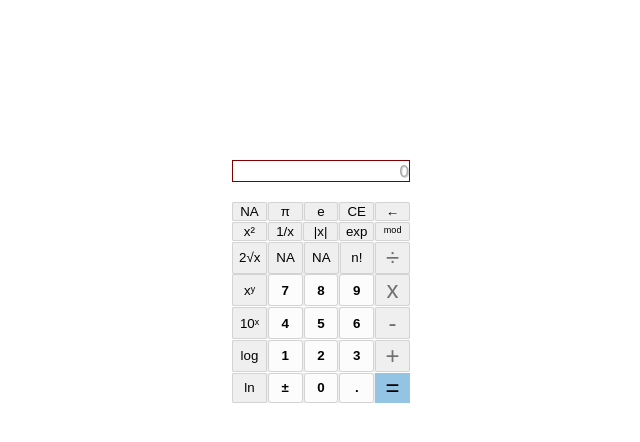
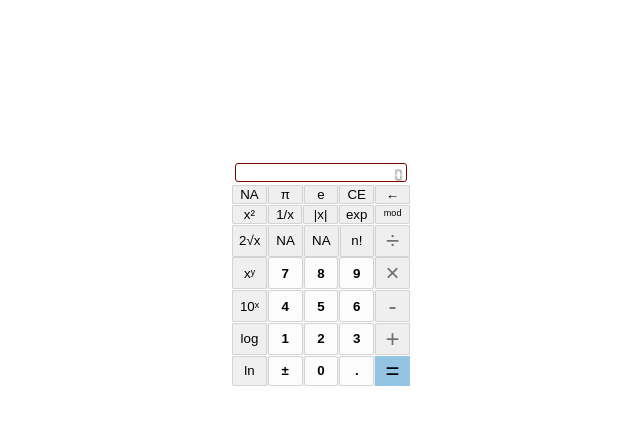
Before and after one commit to DanTheComputerMan/nextjs-app, a Next.js app: page / in a window 1280 px wide. Shown: the top 442 px of the page, without its empty margins (319-959 px from the left). Built offline with nearby package versions, Linux system fonts and the light colour scheme.

Commit message:
Added custom calculator display font, & bits and pieces.

```diff
--- a/Components/Button.js
+++ b/Components/Button.js
@@ -3,7 +3,7 @@ import superscript from "./Helpers/SuperScript";
 import classes from "./StyledElements/FunctionKeys.module.css";
 
 function Button(props) {
-    const selectedClass = [ '÷', 'x', '-', '+' ].includes(props.name) && classes.FourFunctions || classes.FunctionKeys;
+    const selectedClass = [ '÷', '×', '-', '+' ].includes(props.name) && classes.FourFunctions || classes.FunctionKeys;
     if (props.modifiers) {
         switch (true) {
             case props.modifiers.pow:
--- a/Components/CalcOutline.js
+++ b/Components/CalcOutline.js
@@ -34,7 +34,7 @@ class CalcOutline extends React.Component {
             switch (this.state.operator) {
                 case "÷":
                     result = this.state.firstNumber / secnum; break;
-                case "x":
+                case "×":
                     result = this.state.firstNumber * secnum; break;
                 case "-":
                     result = this.state.firstNumber - secnum; break;
@@ -98,7 +98,7 @@ class CalcOutline extends React.Component {
                 });
                 break;
             case "÷":
-            case "x":
+            case "×":
             case "-":
             case "+":
             case "ᵐᵒᵈ":
@@ -109,7 +109,7 @@ class CalcOutline extends React.Component {
                         switch(prevState.operator) {
                             case "÷":
                                 _val = prevState.firstNumber / prevState.secondNumber; break;
-                            case "x":
+                            case "×":
                                 _val = prevState.firstNumber * prevState.secondNumber; break;
                             case "-":
                                 _val = prevState.firstNumber - prevState.secondNumber; break;
@@ -366,7 +366,7 @@ class CalcOutline extends React.Component {
             padding: "12.5%"
         }}>
             {/* <button onClick={() => console.log(this.state.history)}>History</button><br /> */}
-            <Display name={this.state.display} modes={this.state.modes}/><br />
+            <Display name={this.state.display} modes={this.state.modes}/>
             <div className={this.props.className}>
                 <div className={classes.buttonsRow}>
                     <Button name="NA" onClick={this.handleClick}/>
@@ -394,7 +394,7 @@ class CalcOutline extends React.Component {
                     <NumberButton name="7" onClick={this.handleClick}/>
                     <NumberButton name="8" onClick={this.handleClick}/>
                     <NumberButton name="9" onClick={this.handleClick}/>
-                    <Button name="x" onClick={this.handleClick}/>
+                    <Button name="×" onClick={this.handleClick}/>
                 </div>
                 <div className={classes.buttonsRow}>
                     <Button name="10x" modifiers={{pow:true, index:2}} onClick={this.handleClick}/>
--- a/Components/Display.js
+++ b/Components/Display.js
@@ -2,7 +2,8 @@ import classes from "./StyledElements/Display.module.css";
 
 function Display(props) {
     console.log(props);
-    const obj = (props.modes.exponent || (''+props.name).length > 21) ? {
+    // const obj = (props.modes.exponent || (''+props.name).length > 21) ? {
+    const obj = (props.modes.exponent || (''+props.name).length >= 20) ? {
         notation: 'scientific'
     } : {
         maximumSignificantDigits: 16
--- a/Components/StyledElements/Display.module.css
+++ b/Components/StyledElements/Display.module.css
@@ -1,12 +1,19 @@
+@font-face {
+    font-family: 'calculator';
+    src: url('../../Fonts/digital-7.ttf') format('truetype');
+}
+
 .Display {
     /* width: 17%; */
     justify-content: center;
     border: 1px maroon solid;
+    border-radius: 3px;
     text-align: right;
     color: darkgray;
     text-shadow: 1px 1px lightgray;
-    margin: auto;
-    /* padding: 10px; */
+    margin: 3px;
+    font-family: 'calculator';
+    padding: 4px;
 }
 
 .Display > div {
```
Also changed, not shown: Fonts/digital-7.ttf (added).
